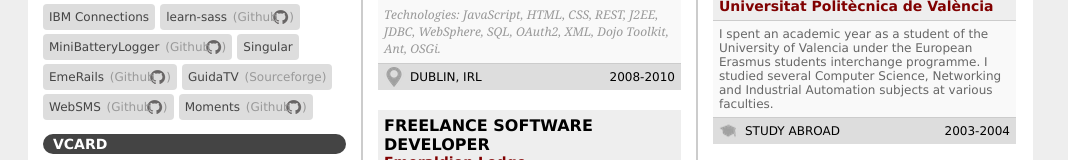
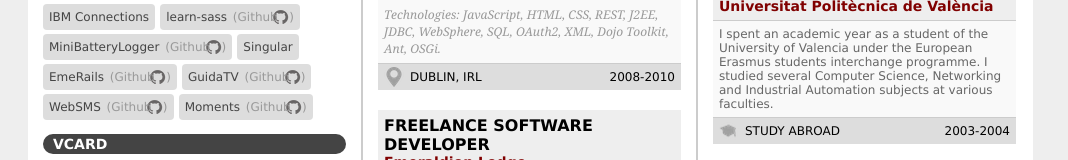
Before and after one commit to claudiopro/resume, a website: page index.html in a window 1280 px wide. Shown: the part 1013-1173 px from the top of the page, without its empty margins (0-1068 px from the left). Drawn offline with nearby package versions, Linux system fonts and the light colour scheme; files that its build step writes are made by us from their sources.

Commit message:
Moved GuidaTV to Github

```diff
--- a/index.html
+++ b/index.html
@@ -89,7 +89,7 @@
 			</li>
 			<li>
 				<a href="http://www.emeraldion.it/software/macosx/guidatv.html">GuidaTV</a>
-				<a class="repo sfnet" href="http://sourceforge.net/projects/guidatv/"></a>
+				<a class="repo github" href="https://github.com/emeraldion/guidatv"></a>
 			</li>
 			<li>
 				<a href="https://github.com/claudiopro/websms">WebSMS</a>
```
